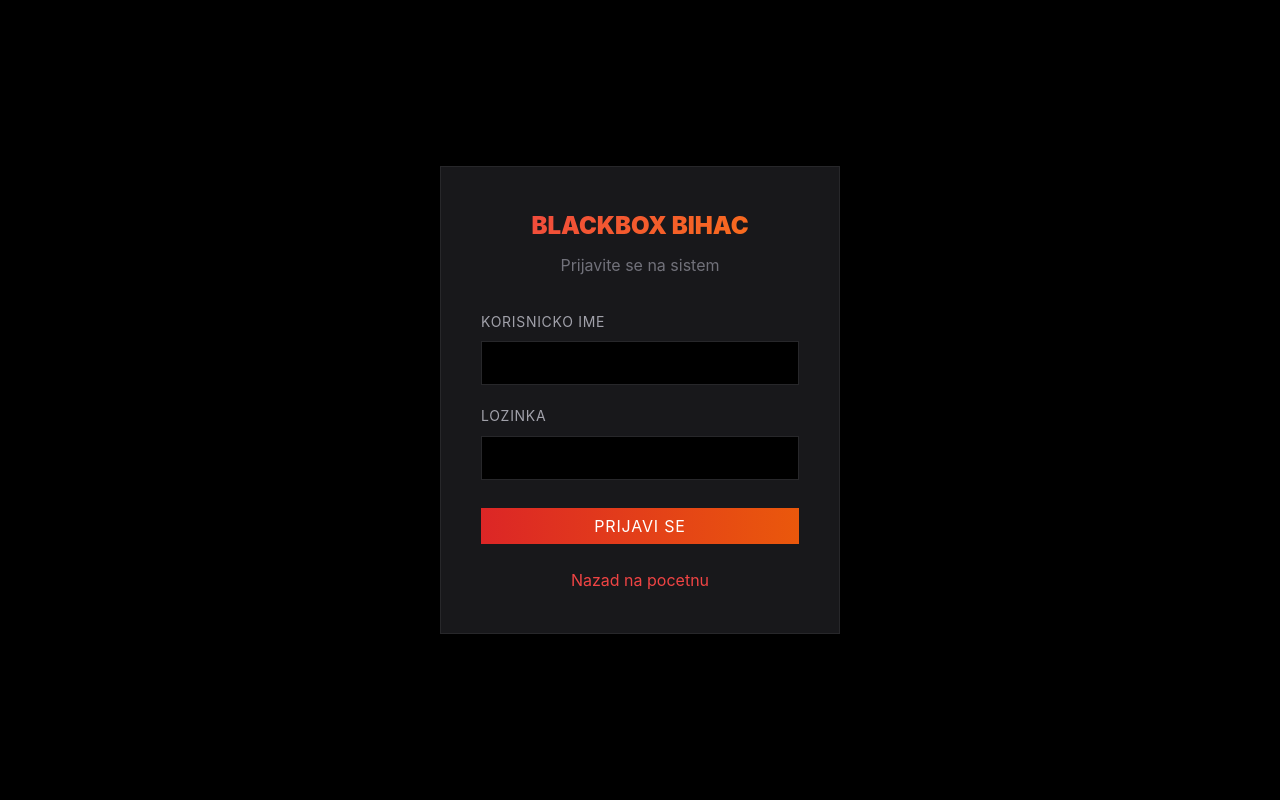
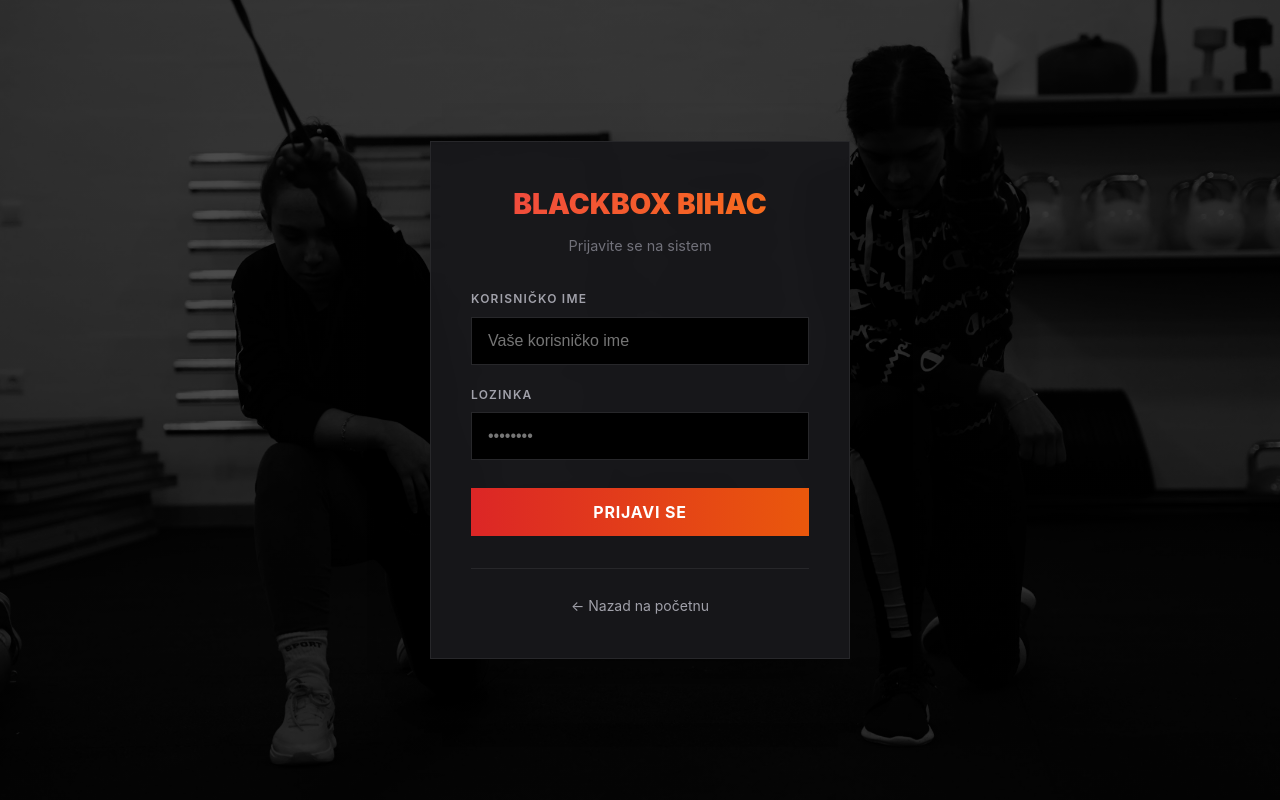
Before and after one commit to mesicc/blacbox-bihac, a PHP site: page /blacbox-bihac/prijava.php in a window 1280 px wide. Run offline with PHP 8.4, Linux system fonts and the light colour scheme.

Commit message:
Napravljena responzivnost na prijava.php

```diff
--- /dev/null
+++ b/css/prijava.css
@@ -0,0 +1,157 @@
+:root {
+    --prijava-bg: url('../img/prijava.jpg');
+}
+
+body, html {
+    height: 100%;
+    margin: 0;
+    font-family: 'Inter', sans-serif;
+}
+
+.prijava-container {
+    min-height: 100vh;
+    display: flex;
+    align-items: center;
+    justify-content: center;
+    padding: 1.5rem;
+    position: relative;
+    /* Background image setup */
+    background-image: linear-gradient(rgba(0, 0, 0, 0.7), rgba(0, 0, 0, 0.7)), var(--prijava-bg);
+    background-size: cover;
+    background-position: center;
+    background-attachment: fixed;
+}
+
+.prijava-box {
+    width: 100%;
+    max-width: 420px;
+    padding: 2.5rem;
+    background: rgba(24, 24, 27, 0.95); /* Polu-prozirna zinc-900 za bolji efekt */
+    border: 1px solid var(--zinc-800);
+    backdrop-filter: blur(10px); /* Moderni glassmorphism efekt */
+    box-shadow: 0 25px 50px -12px rgba(0, 0, 0, 0.5);
+}
+
+.prijava-logo {
+    text-align: center;
+    margin-bottom: 2rem;
+}
+
+.prijava-logo h1 {
+    font-size: 1.75rem;
+    font-weight: 900;
+    margin-bottom: 0.5rem;
+    background: linear-gradient(135deg, var(--red-500), var(--orange-500));
+    -webkit-background-clip: text;
+    background-clip: text;
+    -webkit-text-fill-color: transparent;
+    text-transform: uppercase;
+}
+
+.prijava-form {
+    display: flex;
+    flex-direction: column;
+    gap: 1.25rem;
+}
+
+.form-grupa {
+    display: flex;
+    flex-direction: column;
+    gap: 0.5rem;
+}
+
+.form-grupa label {
+    font-size: 0.75rem;
+    color: var(--zinc-400);
+    text-transform: uppercase;
+    letter-spacing: 0.1em;
+    font-weight: 600;
+}
+
+.form-grupa input {
+    padding: 0.875rem 1rem;
+    background: var(--black);
+    border: 1px solid var(--zinc-800);
+    color: var(--white);
+    font-size: 1rem;
+    width: 100%;
+    box-sizing: border-box; /* Ključno za responzivnost */
+    transition: all 0.3s ease;
+}
+
+.form-grupa input:focus {
+    outline: none;
+    border-color: var(--red-600);
+    box-shadow: 0 0 0 2px rgba(220, 38, 38, 0.2);
+}
+
+.greska-poruka {
+    padding: 0.75rem 1rem;
+    background: rgba(220, 38, 38, 0.15);
+    border-left: 4px solid var(--red-600);
+    color: #ff8080;
+    font-size: 0.875rem;
+    margin-bottom: 1.5rem;
+}
+
+.prijava-btn {
+    margin-top: 0.5rem;
+    width: 100%;
+    padding: 0.875rem;
+    font-weight: 700;
+    text-transform: uppercase;
+    letter-spacing: 0.05em;
+    cursor: pointer;
+    transition: transform 0.2s ease;
+}
+
+.prijava-btn:active {
+    transform: scale(0.98);
+}
+
+.prijava-footer {
+    text-align: center;
+    margin-top: 2rem;
+    padding-top: 1.5rem;
+    border-top: 1px solid var(--zinc-800);
+}
+
+.prijava-footer a {
+    color: var(--zinc-400);
+    text-decoration: none;
+    font-size: 0.875rem;
+    transition: color 0.3s ease;
+}
+
+.prijava-footer a:hover {
+    color: var(--red-500);
+}
+
+/* MEDIA QUERIES ZA EKSTREMNU RESPONZIVNOST */
+@media (max-width: 480px) {
+    .prijava-container {
+        padding: 1rem;
+    }
+
+    .prijava-box {
+        padding: 1.75rem;
+        border: none;
+        background: rgba(24, 24, 27, 0.98);
+    }
+
+    .prijava-logo h1 {
+        font-size: 1.5rem;
+    }
+}
+
+/* Za uređaje sa malom visinom ekrana (landscape na mobitelu) */
+@media (max-height: 600px) {
+    .prijava-container {
+        align-items: flex-start;
+        padding-top: 2rem;
+        padding-bottom: 2rem;
+    }
+    .prijava-box {
+        margin-bottom: 2rem;
+    }
+}
--- a/prijava.php
+++ b/prijava.php
@@ -40,103 +40,14 @@ if ($_SERVER['REQUEST_METHOD'] === 'POST') {
     <meta name="viewport" content="width=device-width, initial-scale=1.0">
     <title>Prijava - <?= APP_NAZIV ?></title>
     <link rel="stylesheet" href="css/style.css">
-    <style>
-        .prijava-container {
-            min-height: 100vh;
-            display: flex;
-            align-items: center;
-            justify-content: center;
-            padding: 2rem;
-        }
-
-        .prijava-box {
-            width: 100%;
-            max-width: 400px;
-            padding: 2.5rem;
-            background: var(--zinc-900);
-            border: 1px solid var(--zinc-800);
-        }
-
-        .prijava-logo {
-            text-align: center;
-            margin-bottom: 2rem;
-        }
-
-        .prijava-logo h1 {
-            font-size: 1.5rem;
-            font-weight: 900;
-            background: linear-gradient(135deg, var(--red-500), var(--orange-500));
-            -webkit-background-clip: text;
-            background-clip: text;
-            -webkit-text-fill-color: transparent;
-        }
-
-        .prijava-form {
-            display: flex;
-            flex-direction: column;
-            gap: 1.25rem;
-        }
-
-        .form-grupa {
-            display: flex;
-            flex-direction: column;
-            gap: 0.5rem;
-        }
-
-        .form-grupa label {
-            font-size: 0.875rem;
-            color: var(--zinc-400);
-            text-transform: uppercase;
-            letter-spacing: 0.05em;
-        }
-
-        .form-grupa input {
-            padding: 0.75rem 1rem;
-            background: var(--black);
-            border: 1px solid var(--zinc-800);
-            color: var(--white);
-            font-size: 1rem;
-            transition: border-color 0.3s ease;
-        }
-
-        .form-grupa input:focus {
-            outline: none;
-            border-color: var(--red-600);
-        }
-
-        .greska-poruka {
-            padding: 0.75rem 1rem;
-            background: rgba(220, 38, 38, 0.1);
-            border: 1px solid rgba(220, 38, 38, 0.3);
-            color: var(--red-500);
-            font-size: 0.875rem;
-        }
-
-        .prijava-btn {
-            margin-top: 0.5rem;
-        }
-
-        .prijava-footer {
-            text-align: center;
-            margin-top: 1.5rem;
-        }
-
-        .prijava-footer a {
-            color: var(--red-500);
-            text-decoration: none;
-        }
-
-        .prijava-footer a:hover {
-            text-decoration: underline;
-        }
-    </style>
+    <link rel="stylesheet" href="css/prijava.css">
 </head>
 <body class="dark-mode">
     <div class="prijava-container">
         <div class="prijava-box">
             <div class="prijava-logo">
                 <h1>BLACKBOX BIHAC</h1>
-                <p style="color: var(--zinc-500); margin-top: 0.5rem;">Prijavite se na sistem</p>
+                <p style="color: var(--zinc-500); margin-top: 0.25rem; font-size: 0.9rem;">Prijavite se na sistem</p>
             </div>
 
             <?php if ($greska): ?>
@@ -145,23 +56,25 @@ if ($_SERVER['REQUEST_METHOD'] === 'POST') {
 
             <form class="prijava-form" method="POST">
                 <div class="form-grupa">
-                    <label for="korisnicko_ime">Korisnicko ime</label>
+                    <label for="korisnicko_ime">Korisničko ime</label>
                     <input type="text" id="korisnicko_ime" name="korisnicko_ime" required
-                           value="<?= htmlspecialchars($_POST['korisnicko_ime'] ?? '') ?>">
+                           value="<?= htmlspecialchars($_POST['korisnicko_ime'] ?? '') ?>"
+                           placeholder="Vaše korisničko ime">
                 </div>
 
                 <div class="form-grupa">
                     <label for="lozinka">Lozinka</label>
-                    <input type="password" id="lozinka" name="lozinka" required>
+                    <input type="password" id="lozinka" name="lozinka" required
+                           placeholder="••••••••">
                 </div>
 
-                <button type="submit" class="btn btn-primary btn-full prijava-btn">
-                    <span>Prijavi se</span>
+                <button type="submit" class="btn btn-primary prijava-btn">
+                    Prijavi se
                 </button>
             </form>
 
             <div class="prijava-footer">
-                <a href="index.html">Nazad na pocetnu</a>
+                <a href="index.html">← Nazad na početnu</a>
             </div>
         </div>
     </div>
```
Also changed, not shown: img/prijava.jpg (renamed from img/Screenshot 2026-01-25 at 16.27.55.png).
